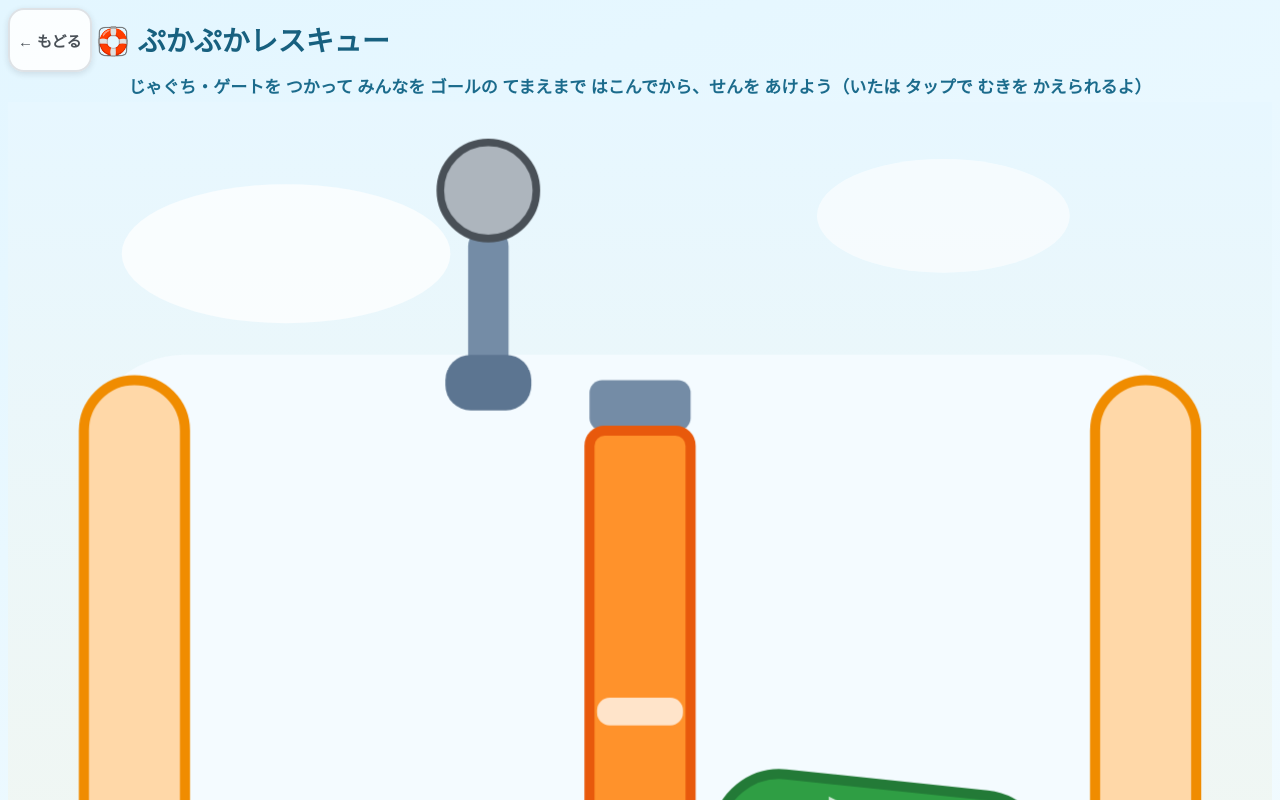
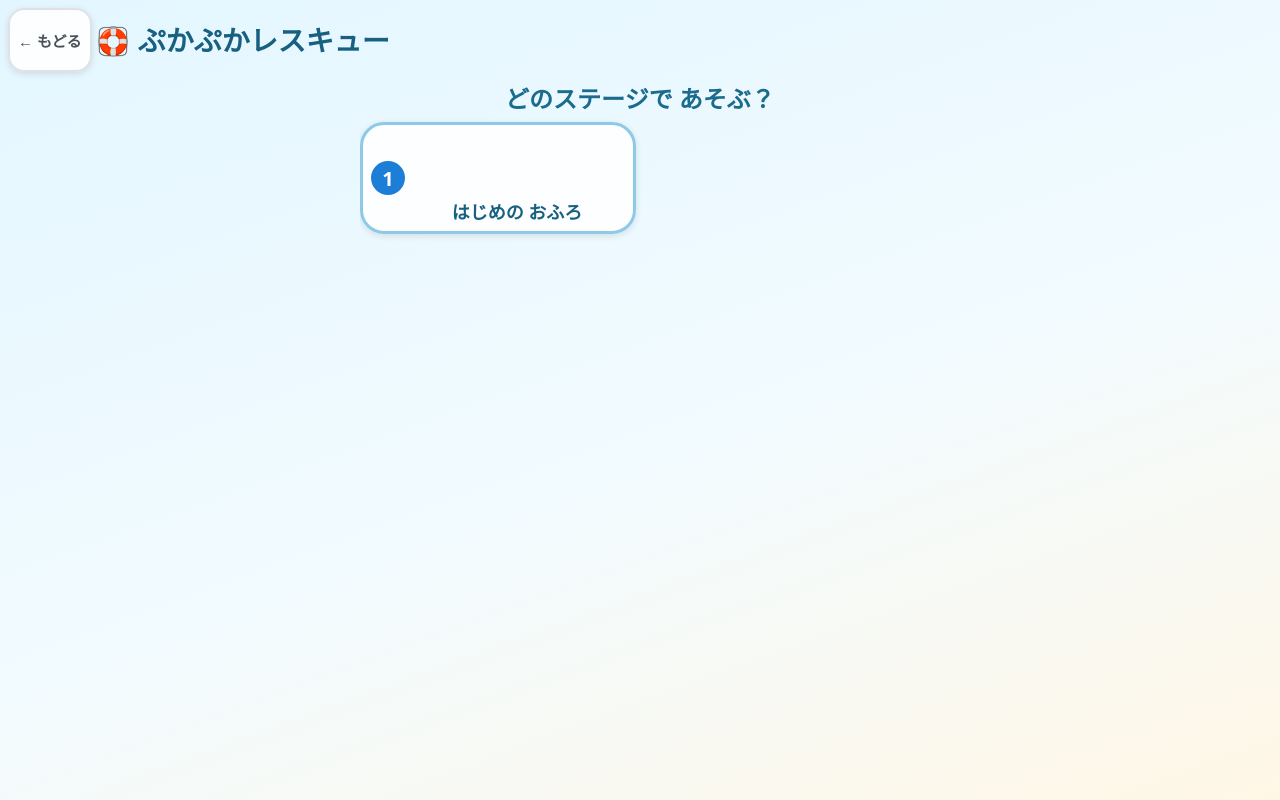
Before and after one commit to KoheiKasahara/kids-playground, a React (Vite) app: page /games/pukupuka-rescue in a window 1280 px wide. Shown: the top 800 px of the page. Built offline with nearby package versions, Linux system fonts and the light colour scheme.

Commit message:
feat(pukupuka): add stage selection and stages

```diff
--- a/src/games/pukupuka-rescue/PukupukaRescuePlay.tsx
+++ b/src/games/pukupuka-rescue/PukupukaRescuePlay.tsx
@@ -1,7 +1,7 @@
 import { useCallback, useEffect, useRef, useState } from 'react'
 import { useNavigate } from 'react-router-dom'
 import PukupukaStage from './PukupukaStage'
-import { PUKUPUKA_STAGE } from './stageDefinitions'
+import { findPukupukaStage, PUKUPUKA_STAGES, type PukupukaStageId } from './stageDefinitions'
 import {
   applyWaterTap,
   createInitialState,
@@ -18,30 +18,64 @@ import {
 import { playPukupukaGoalSound, playPukupukaWaterSound, primeAudio } from '../../utils/quizSound'
 import styles from './PukupukaRescuePlay.module.css'
 
+/** ステージ選択。カードは番号・記号・名前を大きく並べ、読めなくても選びやすくする。 */
+export function PukupukaStageSelect({ onSelect, onHome }: { onSelect: (id: PukupukaStageId) => void; onHome: () => void }) {
+  return (
+    <main className={`${styles.page} ${styles.selectionPage}`} data-testid="pukupuka-stage-select">
+      <header className={styles.header}>
+        <button type="button" className={styles.home} onClick={onHome}>
+          ← もどる
+        </button>
+        <h1 className={styles.title}>
+          <span aria-hidden="true">🛟</span> ぷかぷかレスキュー
+        </h1>
+      </header>
+
+      <section className={styles.selectionContent} aria-labelledby="pukupuka-stage-select-title">
+        <h2 id="pukupuka-stage-select-title" className={styles.selectionTitle}>
+          どのステージで あそぶ？
+        </h2>
+        <div className={styles.stageOptions} role="group" aria-label="ステージ選択">
+          {PUKUPUKA_STAGES.map((stage, index) => (
+            <button
+              key={stage.id}
+              type="button"
+              className={styles.stageOption}
+              data-stage-id={stage.id}
+              aria-label={`${index + 1} ${stage.name}`}
+              onClick={() => onSelect(stage.id as PukupukaStageId)}
+            >
+              <span className={styles.stageOptionNumber} aria-hidden="true">
+                {index + 1}
+              </span>
+              <span className={styles.stageOptionIcon} aria-hidden="true">
+                {stage.icon}
+              </span>
+              <span className={styles.stageOptionLabel}>{stage.name}</span>
+            </button>
+          ))}
+        </div>
+      </section>
+    </main>
+  )
+}
+
 /**
- * ぷかぷかレスキュー（Issue #514 Phase 1 / #515 じゃぐち / #516 せん・排水 / #517 ゲート /
- * #518 ボート・浮き輪+くまの追加 / #519 流れ板）。
+ * ぷかぷかレスキュー。
  *
- * 画面の役割はこの3つだけに絞っている。
- *  1. requestAnimationFrame でゲームを進める
- *  2. じゃぐち・せん・ゲートの操作を水位・通路の入力に変える
- *  3. ゲーム状態をSVGへ渡す
- *
- * 水位・浮力・ゴール判定・ゲートの当たり判定はすべて pukupukaGame.ts 側の純粋な関数が持つため、
- * 後続の機能追加でも、この画面の入力部分だけを直せばよい。
+ * ステージ選択とプレイ画面を同じrouteで切り替える。物理は純粋な pukupukaGame.ts に
+ * 閉じ込め、ここでは入力・描画・ステージ導線だけを扱う。
  */
 export default function PukupukaRescuePlay() {
   const navigate = useNavigate()
-  const stage = PUKUPUKA_STAGE
+  const [selectedStageId, setSelectedStageId] = useState<PukupukaStageId | null>(null)
+  // 選択前もHooksを同じ順序で呼ぶための表示用フォールバック。選択画面では描画しない。
+  const stage = (selectedStageId ? findPukupukaStage(selectedStageId) : undefined) ?? PUKUPUKA_STAGES[0]
   const bodyId = primaryWaterBodyId(stage)
 
   const [gameState, setGameState] = useState<PukupukaGameState>(() => createInitialState(stage))
-  // ループの中では常に最新の状態が必要なため、描画用のstateとは別にrefでも持つ。
   const stateRef = useRef(gameState)
-  // じゃぐちを押している間だけ 'fill'。せん(drainOpen)はgameState側の状態でそのまま扱う。
   const controlRef = useRef<WaterControl>(null)
-  // じゃぐちの見た目（ハンドル色・水の線）を更新するための、操作中の入力の描画用コピー。
-  // controlRefだけだとrefの変更では再描画されないため、押下/解放のタイミングでここも合わせて更新する。
   const [activeControl, setActiveControl] = useState<WaterControl>(null)
 
   const setControl = useCallback((next: WaterControl) => {
@@ -49,24 +83,34 @@ export default function PukupukaRescuePlay() {
     setActiveControl(next)
   }, [])
 
+  const selectStage = useCallback(
+    (stageId: PukupukaStageId) => {
+      const nextStage = findPukupukaStage(stageId)
+      if (!nextStage) return
+      const initial = createInitialState(nextStage)
+      setControl(null)
+      stateRef.current = initial
+      setGameState(initial)
+      setSelectedStageId(stageId)
+    },
+    [setControl],
+  )
+
   useEffect(() => {
+    if (!selectedStageId) return undefined
+
     let frameId: number | null = null
     let previous = performance.now()
-
     const frame = (now: number) => {
       const delta = now - previous
       previous = now
       const control = controlRef.current
       const result = stepGame(stage, stateRef.current, delta, control)
       stateRef.current = result.state
-      // 水も浮遊物も止まっていて操作もされていないときは、同じ絵を描き直さない
-      // （置きっぱなしのスマホで毎フレーム再描画し続けないようにするため）。
       if (result.goalReached || control !== null || !isSettled(stage, result.state)) {
         setGameState(result.state)
       }
       if (result.goalReached) {
-        // ゴール達成時、じゃぐちを押したままでも見た目（ハンドル・水の線）を即座にOFFへ戻す。
-        // 指を離すまで待つと、離すまでの一瞬だけ「注水中」の絵が残ってしまうため。
         setControl(null)
         playPukupukaGoalSound()
       }
@@ -78,13 +122,10 @@ export default function PukupukaRescuePlay() {
       if (frameId !== null) cancelAnimationFrame(frameId)
       controlRef.current = null
     }
-  }, [stage, setControl])
+  }, [selectedStageId, stage, setControl])
 
-  // ボタン・じゃぐちの外で指を離した場合にも押しっぱなしを必ず解除する。
   useEffect(() => {
-    const stop = () => {
-      setControl(null)
-    }
+    const stop = () => setControl(null)
     window.addEventListener('pointerup', stop)
     window.addEventListener('pointercancel', stop)
     return () => {
@@ -93,63 +134,53 @@ export default function PukupukaRescuePlay() {
     }
   }, [setControl])
 
-  const changeWater = useCallback(() => {
+  const changeWater = () => {
     const current = stateRef.current
-    if (current.phase !== 'playing') return
+    if (current.phase !== 'playing' || !stage.faucet) return
     primeAudio()
     playPukupukaWaterSound('fill')
     const next = applyWaterTap(stage, current)
     stateRef.current = next
     setGameState(next)
-  }, [stage])
+  }
 
-  /** じゃぐちを指で押しはじめ: 1回ぶんをすぐ足したうえで、押しているあいだ注水し続ける。 */
   const startFaucetHold = () => {
     setControl('fill')
     changeWater()
   }
 
-  const stopFaucetHold = () => {
-    setControl(null)
-  }
+  const stopFaucetHold = () => setControl(null)
+  const tapFaucet = () => changeWater()
 
-  /** キーボード（Enter / Space）での操作。押しっぱなしにはせず1回ぶんだけ動かす。 */
-  const tapFaucet = () => {
-    changeWater()
-  }
-
-  /** せんのタップ操作: 開⇔閉を切り替える。開いている間は毎フレーム自動で水位が下がる。 */
-  const handleDrainToggle = useCallback(() => {
+  const handleDrainToggle = () => {
     const current = stateRef.current
-    if (current.phase !== 'playing') return
+    if (current.phase !== 'playing' || !stage.drain) return
     primeAudio()
     const next = toggleDrain(current)
     if (next.drainOpen) playPukupukaWaterSound('drain')
     stateRef.current = next
     setGameState(next)
-  }, [])
+  }
 
-  /** ゲートのタップ操作: 開⇔閉を切り替える。開いている間は水位に関わらず通り抜けられる。 */
-  const handleGateToggle = useCallback(() => {
+  const handleGateToggle = () => {
     const current = stateRef.current
-    if (current.phase !== 'playing') return
+    if (current.phase !== 'playing' || !stage.gate) return
     primeAudio()
     const next = toggleGate(current)
     playPukupukaWaterSound(next.gateOpen ? 'fill' : 'drain')
     stateRef.current = next
     setGameState(next)
-  }, [])
+  }
 
-  /** 流れ板のタップ操作: 押し流す向きを反転させる（#519）。 */
-  const handleBoardToggle = useCallback(() => {
+  const handleBoardToggle = () => {
     const current = stateRef.current
-    if (current.phase !== 'playing') return
+    if (current.phase !== 'playing' || !stage.board) return
     primeAudio()
     const next = toggleBoard(current)
     playPukupukaWaterSound(next.boardFlowDirection === 'goal' ? 'fill' : 'drain')
     stateRef.current = next
     setGameState(next)
-  }, [])
+  }
 
   const handleReset = () => {
     const initial = createInitialState(stage)
@@ -158,15 +189,40 @@ export default function PukupukaRescuePlay() {
     setGameState(initial)
   }
 
+  const handleBackToSelection = () => {
+    setControl(null)
+    setSelectedStageId(null)
+    stateRef.current = createInitialState(PUKUPUKA_STAGES[0])
+    setGameState(stateRef.current)
+  }
+
+  const handleNextStage = () => {
+    if (!selectedStageId) return
+    const currentIndex = PUKUPUKA_STAGES.findIndex((candidate) => candidate.id === selectedStageId)
+    const next = PUKUPUKA_STAGES[currentIndex + 1]
+    if (next) selectStage(next.id as PukupukaStageId)
+    else handleBackToSelection()
+  }
+
+  if (!selectedStageId) {
+    return <PukupukaStageSelect onSelect={selectStage} onHome={() => navigate('/')} />
+  }
+
   const cleared = gameState.phase === 'cleared'
   const waterRatio = waterRatioOf(stage, gameState, bodyId)
   const waterPercent = Math.round(waterRatio * 100)
   const faucetOn = activeControl === 'fill'
+  const isLastStage = PUKUPUKA_STAGES.at(-1)?.id === selectedStageId
 
   return (
-    <main className={styles.page}>
+    <main className={styles.page} data-testid="pukupuka-play">
       <header className={styles.header}>
-        <button type="button" className={styles.home} onClick={() => navigate('/')}>
+        <button
+          type="button"
+          className={styles.home}
+          aria-label="ステージ選択へもどる"
+          onClick={handleBackToSelection}
+        >
           ← もどる
         </button>
         <h1 className={styles.title}>
@@ -175,7 +231,7 @@ export default function PukupukaRescuePlay() {
       </header>
 
       <p className={styles.instruction} role="status" aria-live="polite">
-        {cleared ? 'ゴール！ みんなを たすけたよ' : stage.hint}
+        {cleared ? 'ゴール！ みんなを たすけたよ' : `${stage.name}：${stage.hint}`}
       </p>
 
       <div className={styles.stageArea}>
@@ -199,18 +255,14 @@ export default function PukupukaRescuePlay() {
         />
         {cleared ? (
           <div className={styles.clearBanner}>
-            <span className={styles.clearEmoji} aria-hidden="true">
-              🎉
-            </span>
+            <span className={styles.clearEmoji} aria-hidden="true">🎉</span>
             <span className={styles.clearText}>ゴール！</span>
           </div>
         ) : null}
       </div>
 
       <div className={styles.gauge}>
-        <span className={styles.gaugeLabel} aria-hidden="true">
-          💧
-        </span>
+        <span className={styles.gaugeLabel} aria-hidden="true">💧</span>
         <span className={styles.gaugeTrack}>
           <span
             className={styles.gaugeFill}
@@ -222,9 +274,12 @@ export default function PukupukaRescuePlay() {
       </div>
 
       <div className={styles.footer}>
-        <button type="button" className={styles.reset} onClick={handleReset}>
-          やりなおし
-        </button>
+        <button type="button" className={styles.reset} onClick={handleReset}>やりなおし</button>
+        {cleared ? (
+          <button type="button" className={styles.nextStage} onClick={handleNextStage}>
+            {isLastStage ? 'ステージをえらぶ' : 'つぎのステージ'}
+          </button>
+        ) : null}
       </div>
     </main>
   )
```
